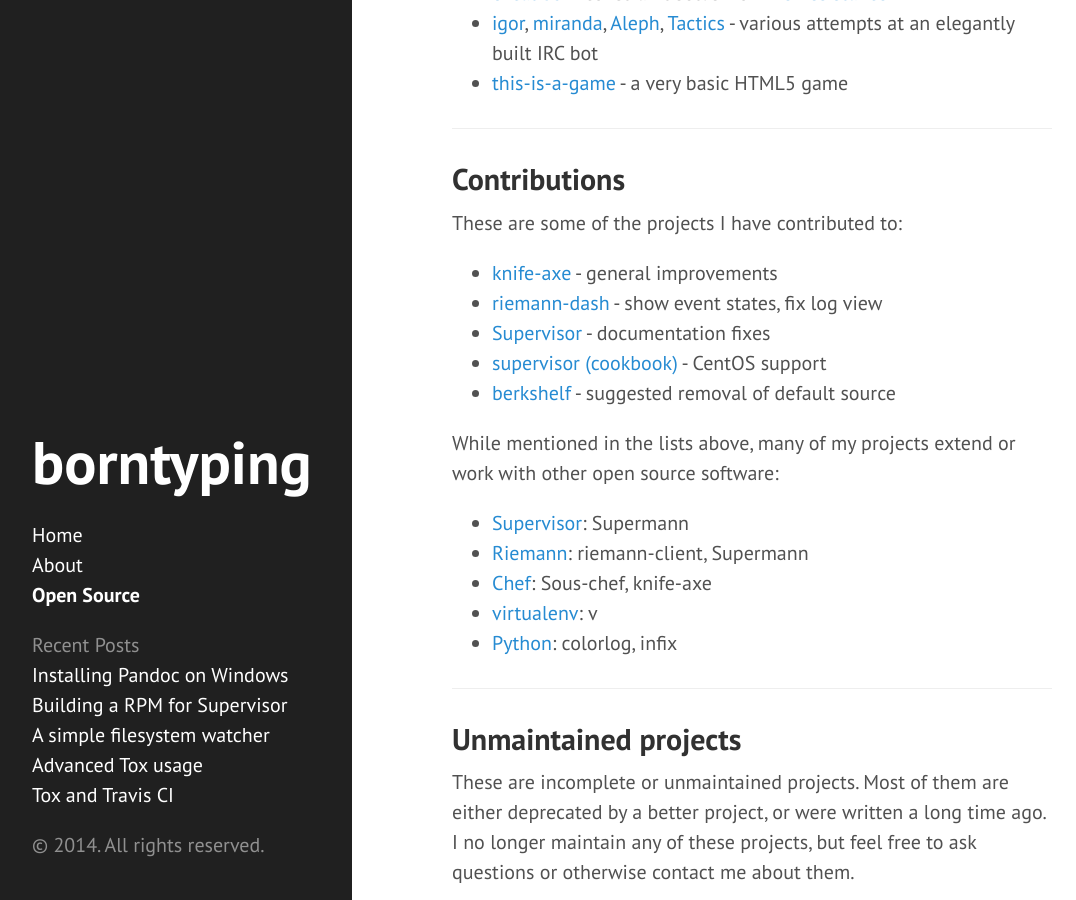
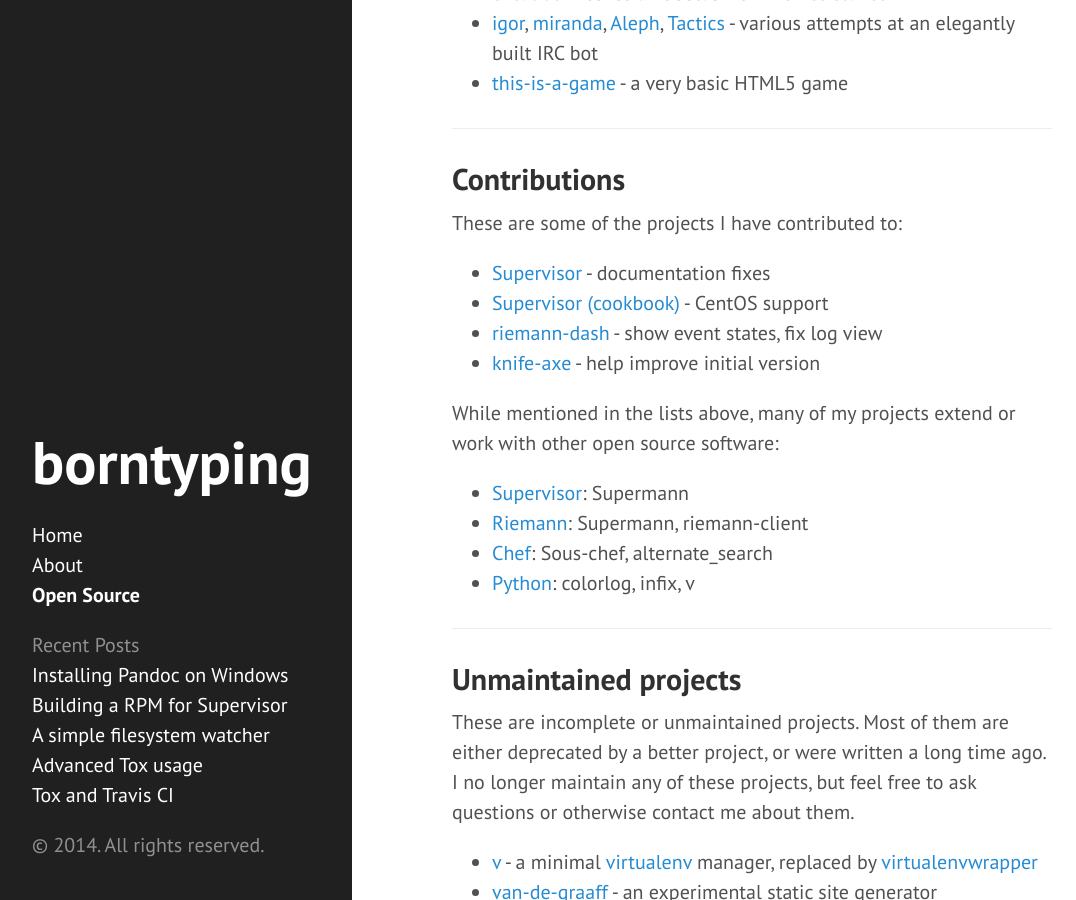
Before and after one commit to borntyping/borntyping.github.io, a Jekyll site: the page built from open-source.md, in a window 1280 px wide and 900 px high, scrolled down 1287 px. Shown: the whole window, without its empty margins (8-1084 px from the left). Built offline with Jekyll 4.4.1, drawn with Linux system fonts in a browser that asks for light colours.

Commit message:
Update contributions section

```diff
--- a/open-source.md
+++ b/open-source.md
@@ -44,19 +44,17 @@
 
 These are some of the projects I have contributed to:
 
-* [knife-axe](https://github.com/faja/knife-axe) - general improvements
+* [Supervisor](https://github.com/Supervisor/supervisor/) - documentation fixes
+* [Supervisor (cookbook)](https://github.com/poise/supervisor) - CentOS support
 * [riemann-dash](https://github.com/aphyr/riemann-dash) - show event states, fix log view
-* [Supervisor](https://github.com/Supervisor/supervisor/) - documentation fixes
-* [supervisor (cookbook)](https://github.com/poise/supervisor) - CentOS support
-* [berkshelf](https://github.com/berkshelf/berkshelf) - suggested removal of default source
+* [knife-axe](https://github.com/faja/knife-axe) - help improve initial version
 
 While mentioned in the lists above, many of my projects extend or work with other open source software:
 
 * [Supervisor](http://supervisord.org/): Supermann
-* [Riemann](http://riemann.io/): riemann-client, Supermann
-* [Chef](http://www.getchef.com/): Sous-chef, knife-axe
-* [virtualenv](http://virtualenv.readthedocs.org/en/latest/): v
-* [Python](https://www.python.org/): colorlog, infix
+* [Riemann](http://riemann.io/): Supermann, riemann-client
+* [Chef](http://www.getchef.com/): Sous-chef, alternate_search
+* [Python](https://www.python.org/): colorlog, infix, v
 
 ***
 
```
